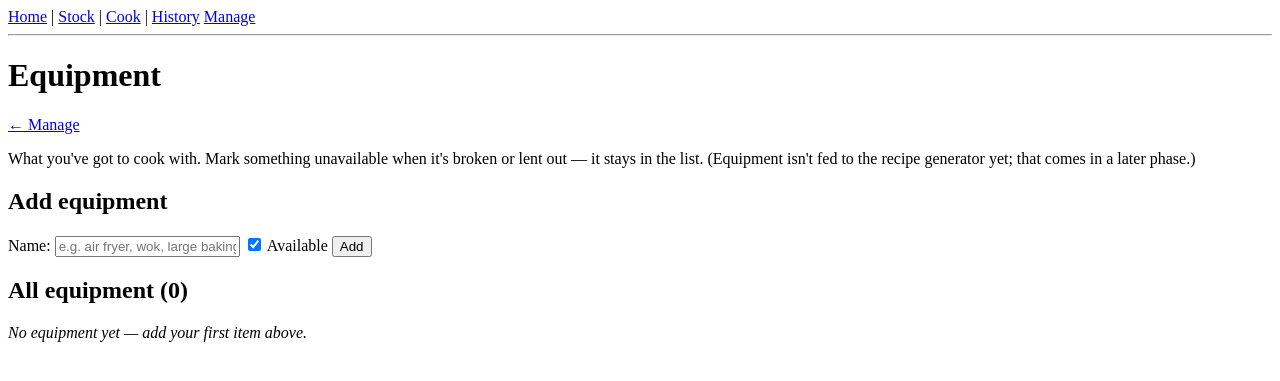
After one commit to amiablealex/my-kitchen, a Flask app: page /manage/equipment in a window 1280 px wide. The commit adds this page. Shown: the top 381 px of the page. Run offline with Flask 3, Linux system fonts and the light colour scheme.

Commit message:
added equipment to manage route (CRUD), + update README for migrations

```diff
--- a/my_kitchen/manage/routes.py
+++ b/my_kitchen/manage/routes.py
@@ -13,7 +13,7 @@ from flask import (
 from sqlalchemy.exc import IntegrityError
 
 from ..extensions import db
-from ..models import Category, Ingredient, SECTION_CHOICES, SECTION_KEYS
+from ..models import Category, Ingredient, Equipment, SECTION_CHOICES, SECTION_KEYS
 
 manage_bp = Blueprint("manage", __name__, url_prefix="/manage")
 
@@ -257,3 +257,82 @@ def category_delete(category_id):
     db.session.commit()
     flash(f'Deleted "{name}".', "success")
     return redirect(url_for("manage.categories"))
+
+
+# ------------------------------------------------------------------ equipment
+
+def _equipment_name_taken(name, exclude_id=None):
+    """Courtesy case-insensitive duplicate check. Equipment names aren't a DB
+    unique constraint (free text by design), but exact dupes are just clutter."""
+    q = Equipment.query.filter(db.func.lower(Equipment.name) == name.lower())
+    if exclude_id is not None:
+        q = q.filter(Equipment.id != exclude_id)
+    return q.first() is not None
+
+
+@manage_bp.route("/equipment")
+def equipment():
+    items = Equipment.query.order_by(Equipment.name).all()
+    return render_template("manage/equipment.html", items=items)
+
+
+@manage_bp.route("/equipment/add", methods=["POST"])
+def equipment_add():
+    name = (request.form.get("name") or "").strip()
+    is_available = request.form.get("is_available") == "on"
+    if not name:
+        flash("Name is required.", "error")
+        return redirect(url_for("manage.equipment"))
+    if _equipment_name_taken(name):
+        flash(f'"{name}" is already in your equipment list.', "error")
+        return redirect(url_for("manage.equipment"))
+    db.session.add(Equipment(name=name, is_available=is_available))
+    db.session.commit()
+    flash(f'Added "{name}".', "success")
+    return redirect(url_for("manage.equipment"))
+
+
+@manage_bp.route("/equipment/<int:equipment_id>/edit", methods=["GET", "POST"])
+def equipment_edit(equipment_id):
+    item = db.session.get(Equipment, equipment_id)
+    if item is None:
+        abort(404)
+    if request.method == "POST":
+        name = (request.form.get("name") or "").strip()
+        is_available = request.form.get("is_available") == "on"
+        if not name:
+            flash("Name is required.", "error")
+            return redirect(url_for("manage.equipment_edit", equipment_id=item.id))
+        if _equipment_name_taken(name, exclude_id=item.id):
+            flash(f'"{name}" is already in your equipment list.', "error")
+            return redirect(url_for("manage.equipment_edit", equipment_id=item.id))
+        item.name = name
+        item.is_available = is_available
+        db.session.commit()
+        flash(f'Saved "{item.name}".', "success")
+        return redirect(url_for("manage.equipment"))
+    return render_template("manage/equipment_edit.html", item=item)
+
+
+@manage_bp.route("/equipment/<int:equipment_id>/toggle", methods=["POST"])
+def equipment_toggle(equipment_id):
+    item = db.session.get(Equipment, equipment_id)
+    if item is None:
+        abort(404)
+    item.is_available = not item.is_available
+    db.session.commit()
+    state = "available" if item.is_available else "unavailable"
+    flash(f'Marked "{item.name}" {state}.', "success")
+    return redirect(url_for("manage.equipment"))
+
+
+@manage_bp.route("/equipment/<int:equipment_id>/delete", methods=["POST"])
+def equipment_delete(equipment_id):
+    item = db.session.get(Equipment, equipment_id)
+    if item is None:
+        abort(404)
+    name = item.name
+    db.session.delete(item)
+    db.session.commit()
+    flash(f'Deleted "{name}".', "success")
+    return redirect(url_for("manage.equipment"))
--- /dev/null
+++ b/my_kitchen/templates/manage/equipment.html
@@ -0,0 +1,43 @@
+{% extends "base.html" %}
+{% block title %}Manage equipment — My Kitchen{% endblock %}
+{% block content %}
+  <h1>Equipment</h1>
+  <p><a href="{{ url_for('manage.index') }}">&larr; Manage</a></p>
+  <p>What you've got to cook with. Mark something unavailable when it's broken or
+     lent out — it stays in the list. (Equipment isn't fed to the recipe generator
+     yet; that comes in a later phase.)</p>
+
+  <h2>Add equipment</h2>
+  <form method="post" action="{{ url_for('manage.equipment_add') }}">
+    <label>Name: <input type="text" name="name" placeholder="e.g. air fryer, wok, large baking dish" required></label>
+    <label><input type="checkbox" name="is_available" checked> Available</label>
+    <button type="submit">Add</button>
+  </form>
+
+  <h2>All equipment ({{ items|length }})</h2>
+  {% if items %}
+    <table border="1" cellpadding="4">
+      <thead><tr><th>Name</th><th>Status</th><th>Actions</th></tr></thead>
+      <tbody>
+      {% for item in items %}
+        <tr>
+          <td>{{ item.name }}</td>
+          <td>{{ "available" if item.is_available else "unavailable" }}</td>
+          <td>
+            <a href="{{ url_for('manage.equipment_edit', equipment_id=item.id) }}">Edit</a>
+            <form method="post" action="{{ url_for('manage.equipment_toggle', equipment_id=item.id) }}" style="display:inline">
+              <button type="submit">{{ "Mark unavailable" if item.is_available else "Mark available" }}</button>
+            </form>
+            <form method="post" action="{{ url_for('manage.equipment_delete', equipment_id=item.id) }}" style="display:inline"
+                  onsubmit="return confirm('Delete \u201c{{ item.name }}\u201d from your equipment?');">
+              <button type="submit">Delete</button>
+            </form>
+          </td>
+        </tr>
+      {% endfor %}
+      </tbody>
+    </table>
+  {% else %}
+    <p><em>No equipment yet — add your first item above.</em></p>
+  {% endif %}
+{% endblock %}
--- a/my_kitchen/templates/manage/index.html
+++ b/my_kitchen/templates/manage/index.html
@@ -7,6 +7,6 @@
   <ul>
     <li><a href="{{ url_for('manage.ingredients') }}">Ingredients</a></li>
     <li><a href="{{ url_for('manage.categories') }}">Categories</a></li>
-    {# Equipment link is added in the next checkpoint. #}
+    <li><a href="{{ url_for('manage.equipment') }}">Equipment</a></li>
   </ul>
 {% endblock %}
```
Also changed, not shown: my_kitchen/templates/manage/equipment_edit.html (added, +14 -0 lines), README.md.
